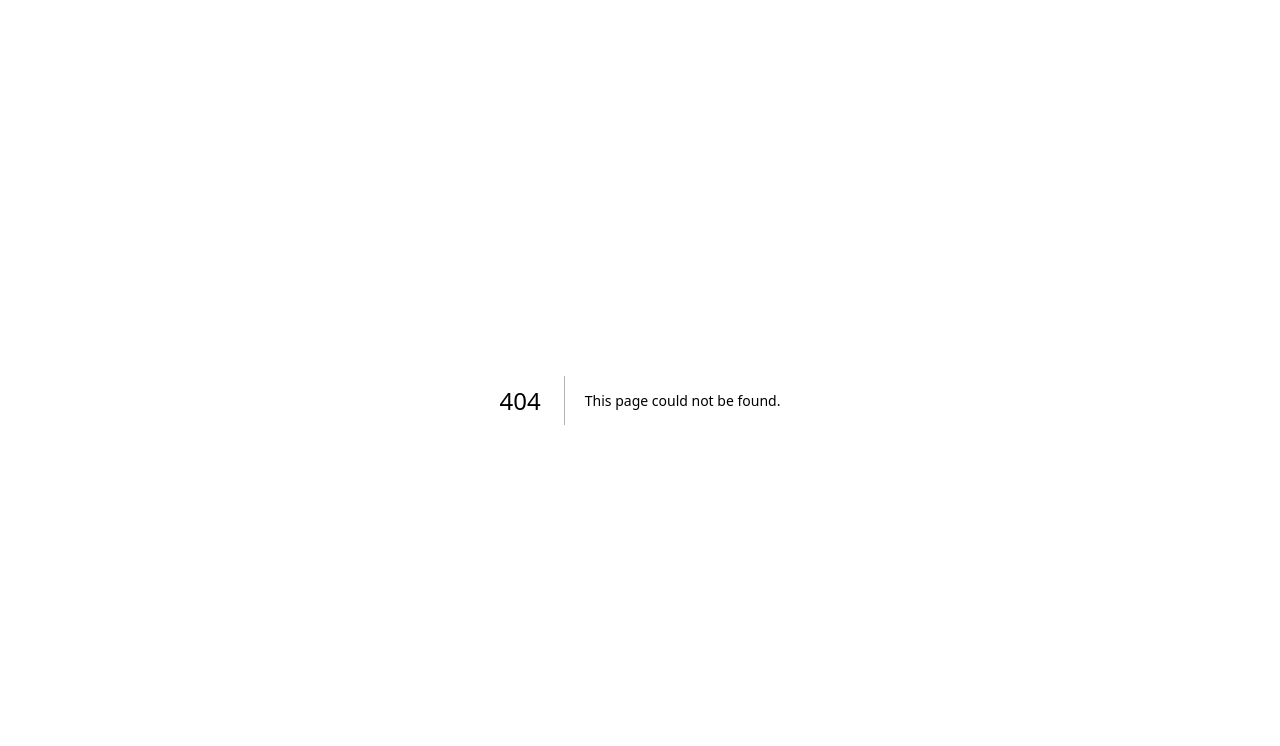
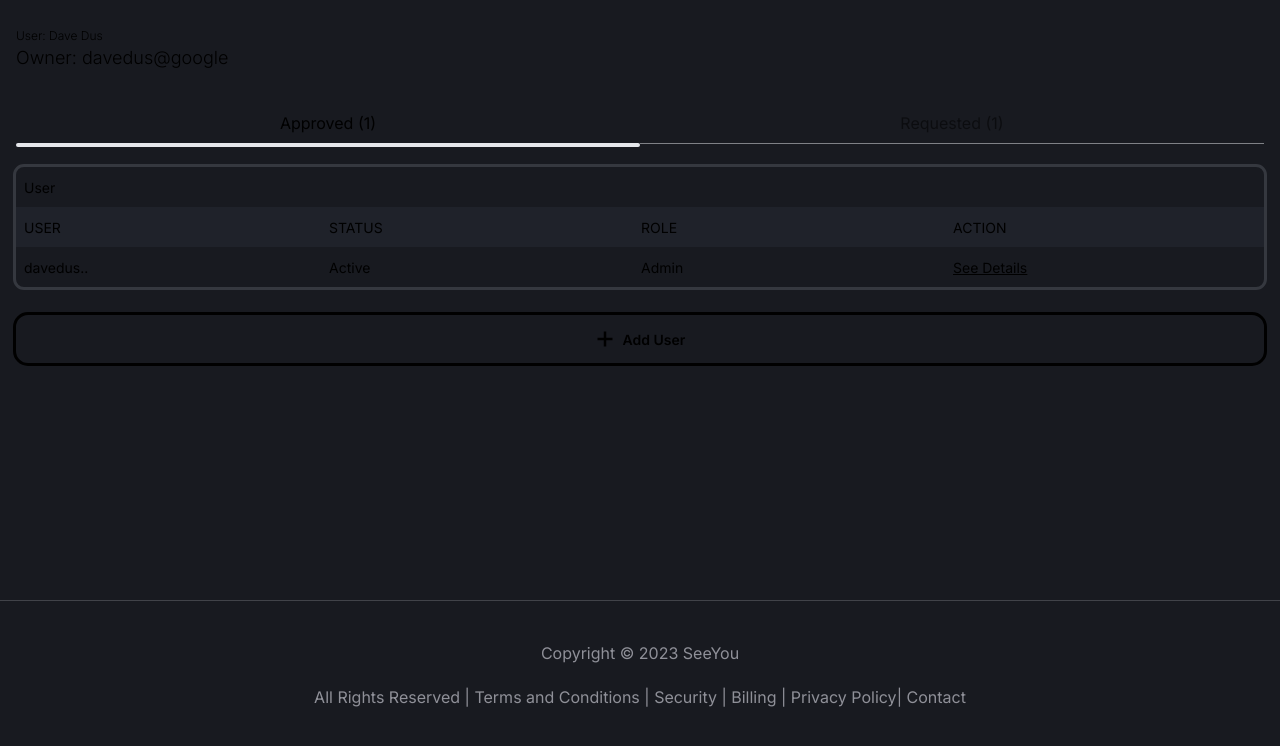
Before and after one commit to shashwat0802/SeeYou-FE, a Next.js app: page /account-manager in a window 1280 px wide. Before the commit this address had no page. Shown: the top 746 px of the page. Built offline with nearby package versions, Linux system fonts and the light colour scheme.

Commit message:
account manager section initialized

```diff
--- /dev/null
+++ b/app/account-manager/add-user/page.jsx
@@ -0,0 +1,49 @@
+"use client";
+
+import { useRouter } from "next/navigation";
+import { IoIosArrowBack } from "react-icons/io";
+
+export default function page() {
+  const router = useRouter();
+  const goback = () => {
+    router.back();
+  };
+
+  return (
+    <>
+      <div className="px-4 py-3">
+        <div className="flex gap-2 items-center text-lg">
+          <IoIosArrowBack className="text-[25px]" onClick={goback} />
+          <p>Add User</p>
+        </div>
+
+        <div className="py-2 px-1">
+          <div className="rounded-lg h-2 bg-[#34373F]">
+            <div className="rounded-lg h-2 bg-white w-[50%]"></div>
+          </div>
+        </div>
+
+        <div className="mt-6 mx-1">
+          <p className="font-[900] text-[24px]">Enter Details</p>
+          <p className="text-[#FF616D]">*Marked fields are mandatory</p>
+        </div>
+
+        <div className="mt-8">
+          <input
+            placeholder="Corporate Email*"
+            type="email"
+            className="w-full rounded-lg text-white h-[48px] px-2 bg-inherit outline outline-[#C5C6CC]"
+          />
+          <button className="w-full h-[48px] text-black text-[14px] font-semibold bg-white outline ouline-white rounded-xl flex justify-center items-center mt-6">
+            Send Mail Request
+          </button>
+        </div>
+
+        <p className="mt-14 text-[14px] text-center text-[#C5C6CC]">
+          Clicking on send mail, It will generate a 4 digit code which requested
+          candidate has to fill.
+        </p>
+      </div>
+    </>
+  );
+}
--- /dev/null
+++ b/app/account-manager/layout.jsx
@@ -0,0 +1,12 @@
+import Navbar from "../components/Navbar";
+import Footer from '../components/Footer'
+
+export default function layout ({ children }) {
+    return(
+        <>
+        <Navbar/>
+        {children}
+        <Footer />
+        </>
+    )
+}
--- /dev/null
+++ b/app/account-manager/page.jsx
@@ -0,0 +1,165 @@
+"use client";
+
+import Link from "next/link";
+import { useRouter } from "next/navigation";
+import { useState } from "react";
+
+import { GoPlus } from "react-icons/go";
+
+const dataApproved = ["USER", "STATUS", "ROLE", "ACTION"];
+const dataRequested = ["USER", "STATUS", "ACTION"];
+
+export default function AccManager() {
+  const router = useRouter();
+
+  const [active, setActive] = useState("approved");
+
+  const addUser = () => {
+    router.push("/account-manager/add-user");
+  };
+
+  return (
+    <>
+      <div className="px-4 py-7">
+        <div>
+          <p className="text-xs font-[300]">User: Dave Dus</p>
+          <p className="text-[18px] font-[300]">Owner: davedus@google</p>
+        </div>
+
+        <div className="flex mt-10 w-full justify-center">
+          <div
+            onClick={() => {
+              setActive("approved");
+            }}
+            className="flex-1"
+          >
+            <p
+              className={`text-center pb-2 ${
+                active !== "approved" && "opacity-50"
+              }`}
+            >
+              Approved (1)
+            </p>
+            <hr
+              className={`text-white ${
+                active !== "approved"
+                  ? "opacity-50"
+                  : "border-2 border-solid rounded-xl"
+              }`}
+            />
+          </div>
+          <div
+            onClick={() => {
+              setActive("requested");
+            }}
+            className="flex-1"
+          >
+            <p
+              className={`text-center pb-2 ${
+                active !== "requested" && "opacity-50"
+              }`}
+            >
+              Requested (1)
+            </p>
+            <hr
+              className={`text-white ${
+                active !== "requested"
+                  ? "opacity-50"
+                  : "border-2 border-solid rounded-xl"
+              }`}
+            />
+          </div>
+        </div>
+
+        {active === "approved" && (
+          <table
+            className="outline outline-[#35383f] rounded-lg mt-5 border-collapse w-full"
+            style={{ paddingLeft: "20px" }}
+          >
+            <colgroup>
+              {dataApproved.map((_, index) => (
+                <col key={index} style={{ width: "25%" }} />
+              ))}
+            </colgroup>
+            <tr>
+              <td className="h-[40px] flex items-center text-[14px] pl-2">
+                User
+              </td>
+            </tr>
+            <tr className="h-[40px] bg-[#1f222a]">
+              {dataApproved.map((items, index) => (
+                <td
+                  className={`border-none text-[14px] ${
+                    index === 0 ? "pl-2" : ""
+                  }`}
+                  key={items}
+                >
+                  {items}
+                </td>
+              ))}
+            </tr>
+            <tr className="h-[40px]">
+              <td className="border-none text-[14px] pl-2">davedus..</td>
+              <td className="border-none text-[14px]">Active</td>
+              <td className="border-none text-[14px]">Admin</td>
+              <td className="border-none text-[14px] underline">
+                <a href="#">See Details</a>
+              </td>
+            </tr>
+          </table>
+        )}
+
+        {active === "requested" && (
+          <table
+            className="outline outline-[#35383f] rounded-lg mt-5 border-collapse w-full"
+            style={{ paddingLeft: "20px" }}
+          >
+            <colgroup>
+              {dataRequested.map((_, index) => (
+                <col key={index} style={{ width: "25%" }} />
+              ))}
+            </colgroup>
+            <tr>
+              <td className="h-[40px] flex items-center text-[14px] pl-2">
+                User
+              </td>
+            </tr>
+            <tr className="h-[40px] bg-[#1f222a]">
+              {dataRequested.map((items, index) => (
+                <td
+                  className={`border-none text-[14px] ${
+                    index === 0 ? "pl-2" : ""
+                  }`}
+                  key={items}
+                >
+                  {items}
+                </td>
+              ))}
+            </tr>
+            <tr className="h-[40px]">
+              <td className="border-none text-[14px] pl-2">rusho@gmail..</td>
+              <td className="border-none text-[14px]">
+                <Link href={""} className="text-[#2897FF]">
+                  Requested
+                </Link>
+              </td>
+              <td className="border-none text-[14px]">
+                <div className="flex items-center gap-2">
+                  <p className="underline text-[#3AC0A0]">Accept</p>
+                  <p className="underline text-[#FF616D]">Reject</p>
+                </div>
+              </td>
+            </tr>
+          </table>
+        )}
+
+        <button onClick={addUser} className="w-full h-[48px] outline ouline-white rounded-xl flex justify-center items-center mt-7">
+          <div className="flex gap-2 items-center">
+            <GoPlus className="text-xl" />
+            <p className="text-[14px] font-semibold">Add User</p>
+          </div>
+        </button>
+      </div>
+    </>
+  );
+}
--- /dev/null
+++ b/app/account-manager/status-requested/page.jsx
@@ -0,0 +1,6 @@
+export default function page () {
+    return(
+        <>
+        </>
+    )
+}
--- /dev/null
+++ b/app/components/Footer.jsx
@@ -0,0 +1,11 @@
+export default function Footer() {
+  return (
+    <div className="fixed bottom-0 h-[200px] w-full bg-inherit text-white">
+      <hr className="opacity-20" />
+      <div className="text-[#8F9098] text-center mt-10">
+        <p>Copyright © 2023 SeeYou</p>
+        <p className="mt-5">All Rights Reserved | Terms and Conditions | Security | Billing | Privacy Policy| Contact</p>
+      </div>
+    </div>
+  );
+}
```
